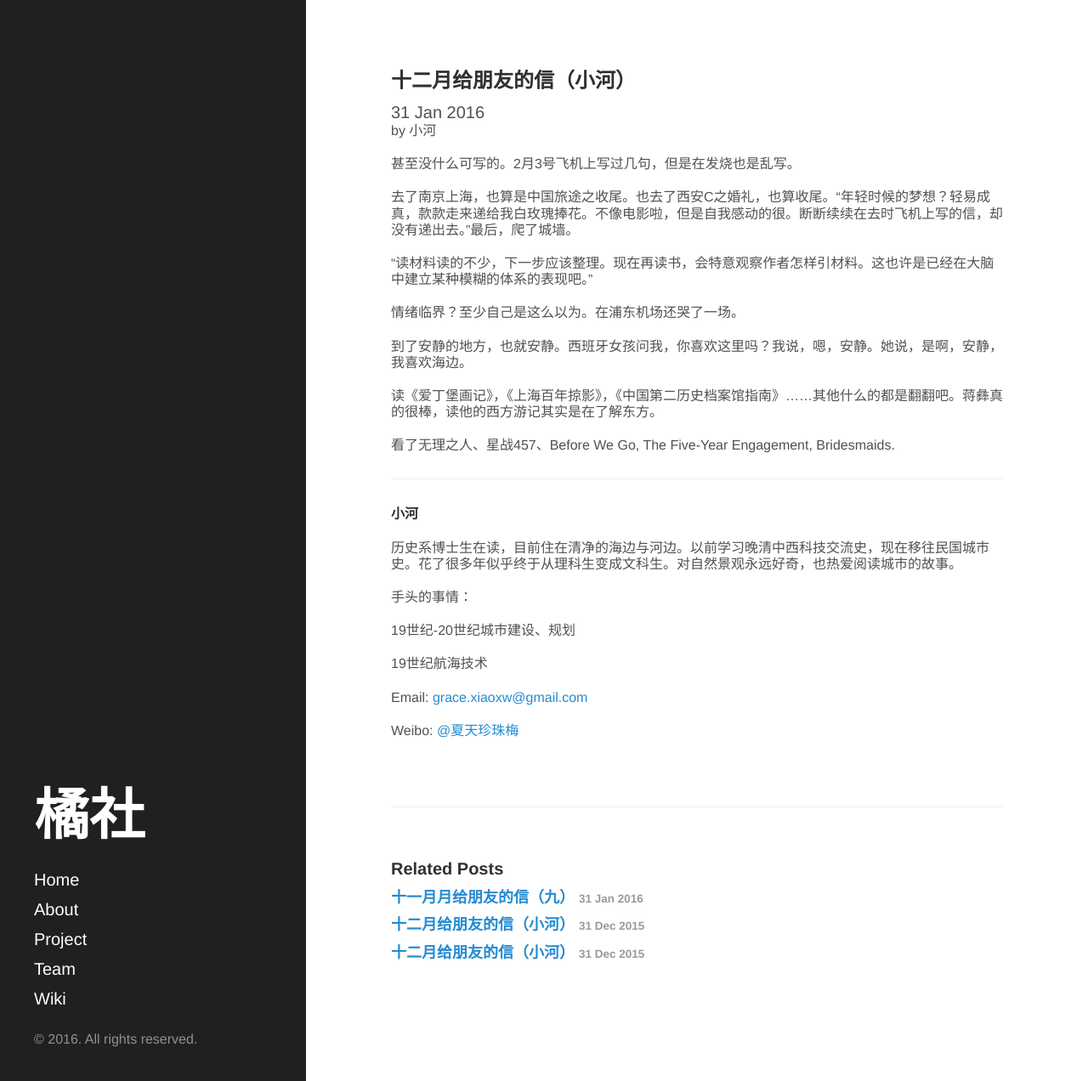
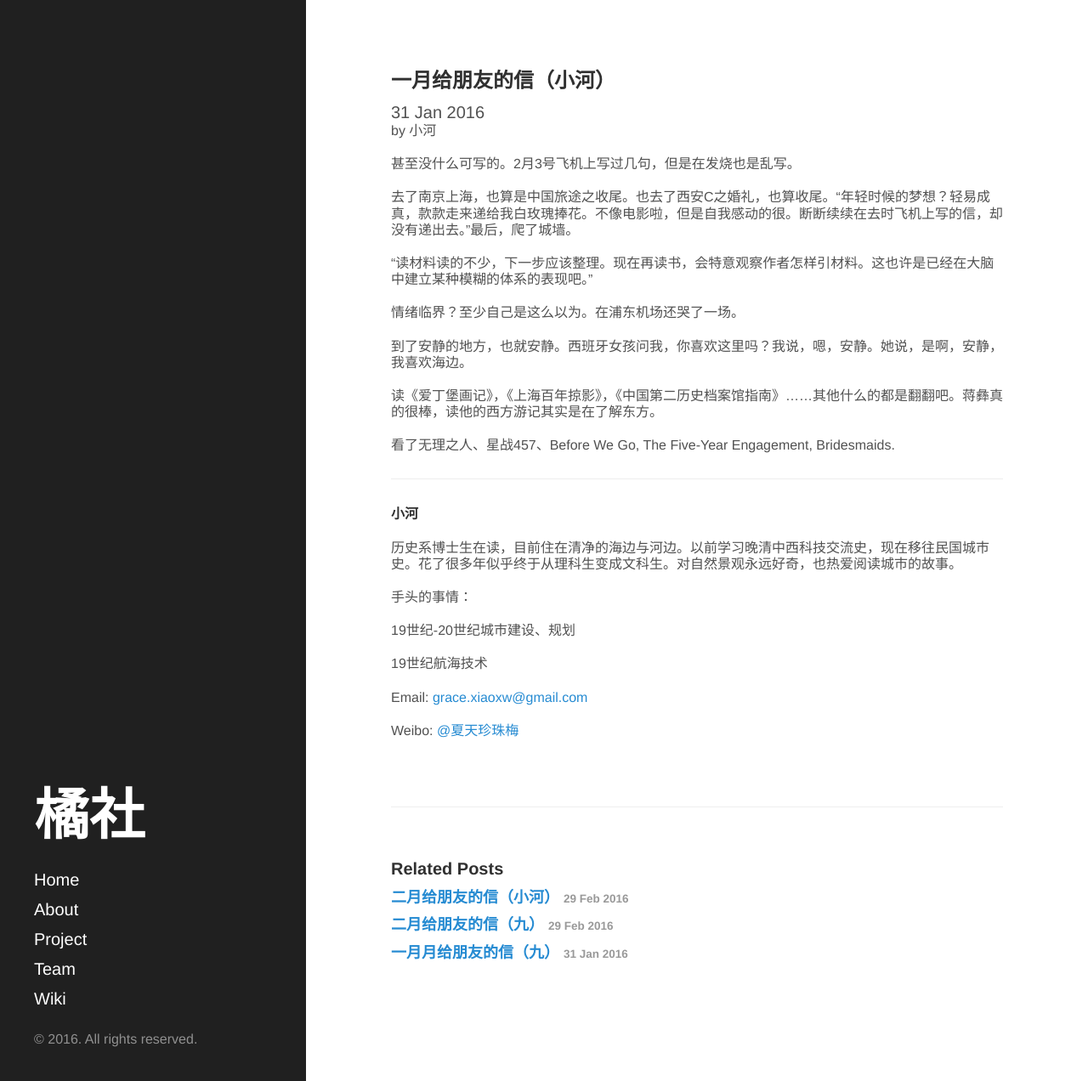
Before and after one commit to orangeclub/orangeclub.github.io, a Jekyll site: the page built from _posts/2016-1-31-letters-to-friends-river.md, in a window 1280 px wide and 1272 px high. Shown: the whole window at 85% size. Built offline with Jekyll 4.4.1, drawn with Linux system fonts in a browser that asks for light colours; nearby versions of some CDN libraries; library files that are not in the unit come from our copies.

Commit message:
post update and bug fixed

```diff
--- a/_posts/2016-1-31-letter-to-friends-nine.md
+++ b/_posts/2016-1-31-letter-to-friends-nine.md
@@ -1,6 +1,6 @@
 ---
 layout: post
-title: 十一月月给朋友的信（九）
+title: 一月月给朋友的信（九）
 author: 九
 ---
 到了2月下旬才来写1月的月报，写不出来什么东西想是正常的（是的，我压根连开发手记都没有好好坚持下来了）。唯一记得的是1月6日回家以后，项目推进较慢，将近一周都没有做什么，而将时间全部用来适应家庭的节奏——这个听起来像是借口，可能实际上也确实是借口，但却也是事实。后两周倒是开始做事，初步设计出了各个关卡，并且搭建第二关。在这个过程之中，学习了Unity的架构，对于各个manager有了初步的认识，并且记录了一些笔记。月末是2016 Game Jam的狂欢时间，虽然只用了不到一半的时间制作，但是概念我还比较喜欢，因为算是个人化的内容。接下来还需要用一些时间进行打磨。
--- a/_posts/2016-1-31-letters-to-friends-river.md
+++ b/_posts/2016-1-31-letters-to-friends-river.md
@@ -1,6 +1,6 @@
 ---
 layout: post
-title: 十二月给朋友的信（小河）
+title: 一月给朋友的信（小河）
 author: 小河
 ---
  甚至没什么可写的。2月3号飞机上写过几句，但是在发烧也是乱写。
```
Also changed, not shown: _posts/2015-12-31-letter-to-friends-nine.md (+1 -1 lines), _posts/2015-12-31-letters-to-friends-river copy 2.md (deleted, +0 -34 lines), _posts/2016-2-29-letter-to-friends-nine.md (added, +30 -0 lines), _posts/2016-2-29-letters-to-friends-river.md (added, +32 -0 lines).
